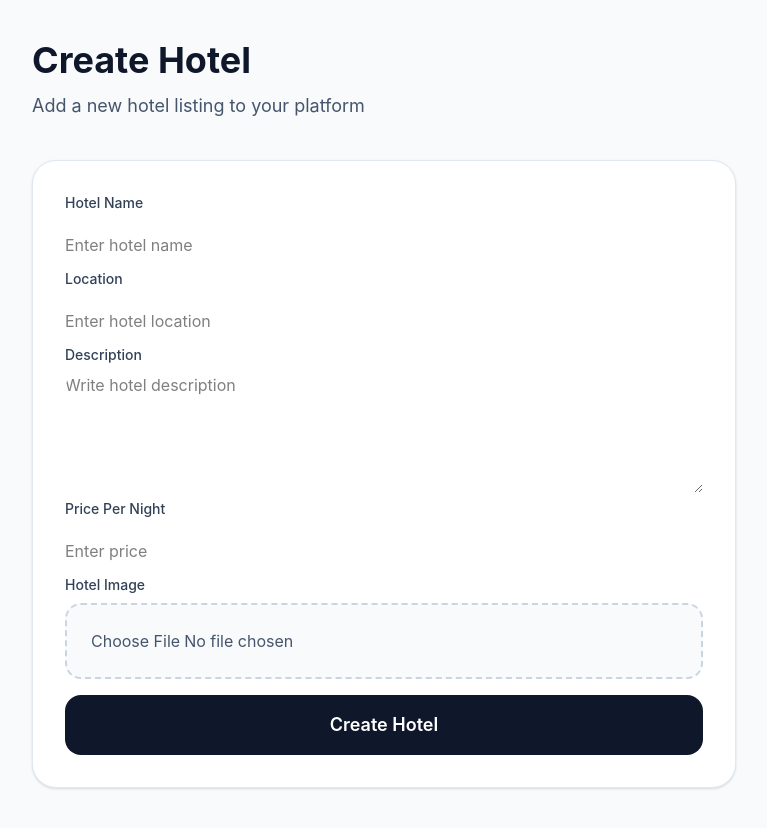
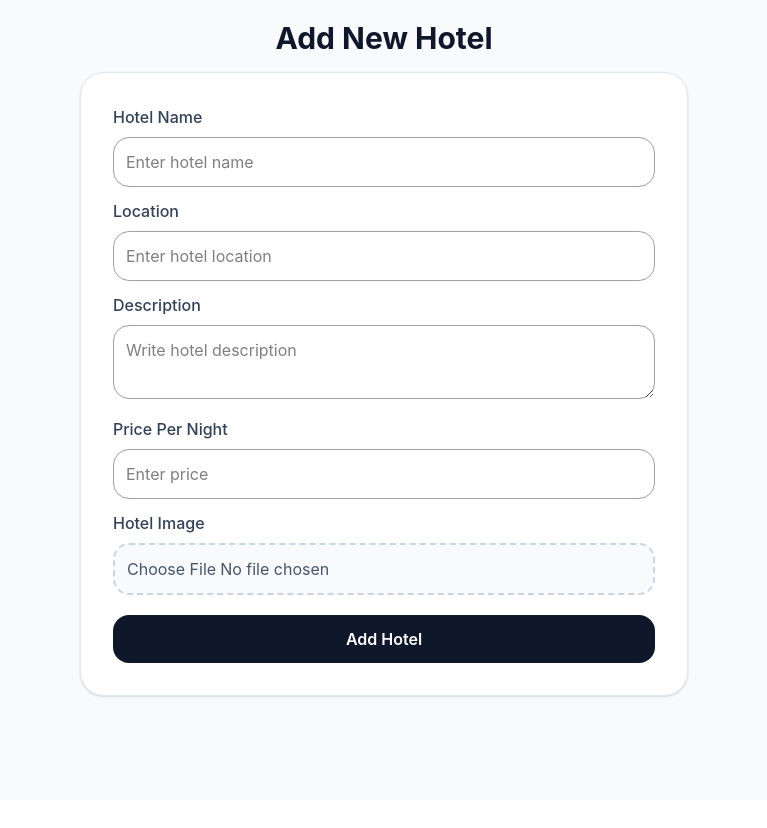
Before and after one commit to Nikitarathod2001/hotel-booking-app, a React app in the folder client/: page /admin/create-hotel in a window 1280 px wide. Shown: the whole page, without its empty margins (256-1023 px from the left). After the commit the page ends 800 px from the top, so only its background shows below. Built offline with nearby package versions, Linux system fonts and the light colour scheme; no server answers; the HTML template or start-up script is replaced by a standard one.

Commit message:
Update UI

```diff
--- a/client/src/pages/CreateHotelPage.jsx
+++ b/client/src/pages/CreateHotelPage.jsx
@@ -59,17 +59,13 @@ const CreateHotelPage = () => {
   return (
     <div className='min-h-screen bg-slate-50'>
 
-      <div className='max-w-3xl mx-auto px-4 sm:px-6 lg:px-8 py-10'>
+      <div className='max-w-2xl mx-auto px-4 sm:px-6 lg:px-8 py-5'>
 
-        <div className='mb-10'>
+        <div className='mb-4'>
 
-          <h1 className='text-4xl font-bold text-slate-900 mb-3'>
-            Create Hotel
+          <h1 className='text-2xl sm:text-3xl font-bold text-slate-900 mb-3 text-center'>
+            Add New Hotel
           </h1>
-
-          <p className='text-slate-600 text-lg'>
-            Add a new hotel listing to your platform
-          </p>
 
         </div>
 
@@ -77,9 +73,9 @@ const CreateHotelPage = () => {
 
           <form onSubmit={handleSubmit} className='sapce-y-6'>
 
-            <div>
+            <div className='mb-3'>
 
-              <label className='block text-sm font-medium text-slate-700 mb-2'>
+              <label className='block text-md font-medium text-slate-700 mb-2'>
                 Hotel Name
               </label>
 
@@ -88,14 +84,14 @@ const CreateHotelPage = () => {
                 placeholder='Enter hotel name'
                 value={formData.name}
                 onChange={handleChange}
-                className='w-full rounded-2xl border-slate-300 focus:border-slate-500 focus:ring-slate-500 py-3'
+                className='w-full rounded-2xl px-3 py-3 border border-zinc-400 focus:outline-1'
               />
 
             </div>
 
-            <div>
+            <div className='mb-3'>
 
-              <label className='block text-sm font-medium text-slate-700 mb-2'>
+              <label className='block text-md font-medium text-slate-700 mb-2'>
                 Location
               </label>
 
@@ -104,14 +100,14 @@ const CreateHotelPage = () => {
                 placeholder='Enter hotel location'
                 value={formData.location}
                 onChange={handleChange}
-                className='w-full rounded-2xl border-slate-300 focus:border-slate-500 focus:ring-slate-500 py-3'
+                className='w-full rounded-2xl px-3 py-3 border border-zinc-400 focus:outline-1'
               />
 
             </div>
 
-            <div>
+            <div className='mb-3'>
 
-              <label className='block text-sm font-medium text-slate-700 mb-2'>
+              <label className='block text-md font-medium text-slate-700 mb-2'>
                 Description
               </label>
 
@@ -120,15 +116,15 @@ const CreateHotelPage = () => {
                 placeholder='Write hotel description'
                 value={formData.description}
                 onChange={handleChange}
-                rows={5}
-                className='w-full rounded-2xl border-slate-300 focus:border-slate-500 focus:ring-slate-500'
+                rows={2}
+                className='w-full rounded-2xl px-3 py-3 border border-zinc-400 focus:outline-1'
               />
 
             </div>
 
-            <div>
+            <div className='mb-3'>
 
-              <label className='block text-sm font-medium text-slate-700 mb-2'>
+              <label className='block text-md font-medium text-slate-700 mb-2'>
                 Price Per Night
               </label>
 
@@ -137,18 +133,18 @@ const CreateHotelPage = () => {
                 placeholder='Enter price'
                 value={formData.pricePerNight}
                 onChange={handleChange}
-                className='w-full rounded-2xl border-slate-300 focus:border-slate-500 focus:ring-slate-500 py-3'
+                className='w-full rounded-2xl px-3 py-3 border border-zinc-400 focus:outline-1'
               />
 
             </div>
 
-            <div>
+            <div className='mb-3'>
 
-              <label className='block text-sm font-medium text-slate-700 mb-2'>
+              <label className='block text-md font-medium text-slate-700 mb-2'>
                 Hotel Image
               </label>
 
-              <div className='border-2 border-dashed border-slate-300 rounded-2xl p-6 bg-slate-50 mb-4'>
+              <div className='border-2 border-dashed border-slate-300 rounded-2xl p-3 bg-slate-50 mb-5'>
 
                 <input type="file"
                   onChange={(e) => setImage(e.target.files[0])}
@@ -160,10 +156,10 @@ const CreateHotelPage = () => {
             </div>
 
             <button type='submit' disabled={loading}
-              className='w-full bg-slate-900 hover:bg-slate-800 text-white py-4 rounded-2xl font-semibold text-lg transition duration-200 disabled:opacity-50 disabled:cursor-not-allowed'
+              className='w-full bg-slate-900 hover:bg-slate-800 text-white py-3 rounded-2xl font-semibold text-md transition duration-200 disabled:opacity-50 disabled:cursor-not-allowed'
             >
               {
-                loading ? "Creating Hotel..." : "Create Hotel"
+                loading ? "Adding Hotel..." : "Add Hotel"
               }
             </button>
 
```
